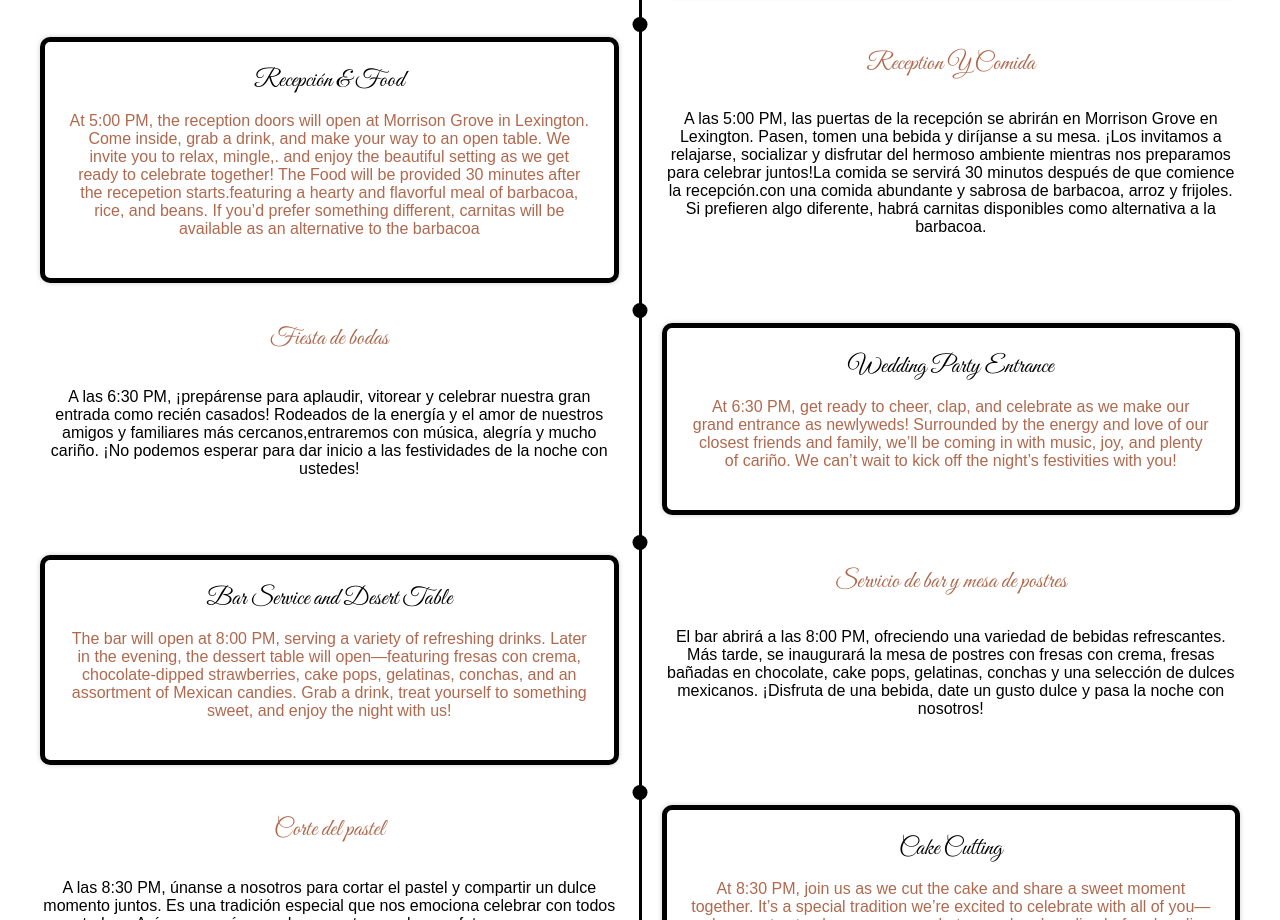
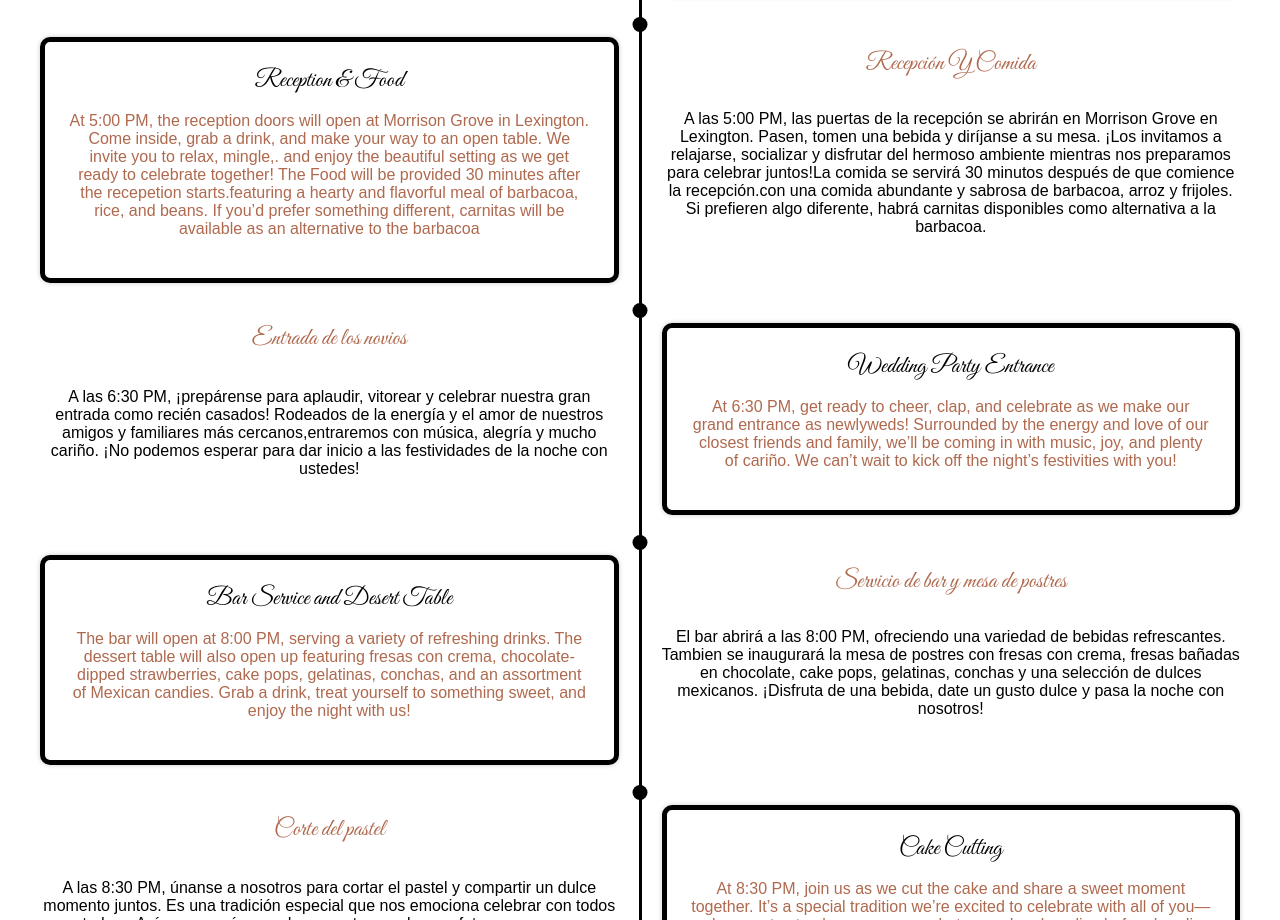
Before and after one commit to TechSpooky/Wedding-Website, a plain HTML site: page Events.html in a window 1280 px wide. Shown: the part 458-1378 px from the top of the page. Drawn offline with Linux system fonts and the light colour scheme.

Commit message:
Update Events.html

```diff
--- a/Events.html
+++ b/Events.html
@@ -74,7 +74,7 @@
             </div>
 
             <div class="timeline__componentBG">
-                <h2 class = "TLh2">Recepción & Food</h2>
+                <h2 class = "TLh2">Reception & Food</h2>
                 <p class ="fontsize">At 5:00 PM, the reception doors will open at Morrison Grove in Lexington. Come inside, grab a drink,
                      and make your way to an open table. We invite you to relax, mingle,. and enjoy the beautiful setting as we get ready to celebrate together!
                      The Food will be provided 30 minutes after the recepetion starts.featuring a hearty and flavorful meal of barbacoa, rice, and
@@ -86,7 +86,7 @@
 
             </div>
             <div class="timeline__component">
-                <div class = "Stimeline__dateL">Reception Y Comida </div>
+                <div class = "Stimeline__dateL">Recepción Y Comida </div>
                 <p class = "Sfontsize"> A las 5:00 PM, las puertas de la recepción se abrirán en Morrison Grove en Lexington. Pasen,
                     tomen una bebida y diríjanse a su mesa. ¡Los invitamos a relajarse, socializar y disfrutar del hermoso ambiente
                     mientras nos preparamos para celebrar juntos!La comida se servirá 30 minutos después de que comience la recepción.con una comida abundante y sabrosa de barbacoa, arroz y frijoles. Si
@@ -94,7 +94,7 @@
             </div>
 
             <div class="timeline__component">
-                <div class = "Stimeline__date">Fiesta de bodas</div>
+                <div class = "Stimeline__date">Entrada de los novios</div>
                 <p class = "Sfontsize">A las 6:30 PM, ¡prepárense para aplaudir, vitorear y celebrar nuestra gran entrada como recién casados! Rodeados de la energía
                     y el amor de nuestros amigos y familiares más cercanos,entraremos con música, alegría y mucho cariño. ¡No
                     podemos esperar para dar inicio a las festividades de la noche con ustedes!</p>
@@ -115,8 +115,8 @@
             </div>
             <div class="timeline__componentBG">
                 <h2 class = "TLh2">Bar Service and Desert Table</h2>
-                <p class ="fontsize">The bar will open at 8:00 PM, serving a variety of refreshing drinks. Later in the evening,
-                    the dessert table will open—featuring fresas con crema, chocolate-dipped strawberries, cake pops, gelatinas, conchas,
+                <p class ="fontsize">The bar will open at 8:00 PM, serving a variety of refreshing drinks.
+                    The dessert table will also open up featuring fresas con crema, chocolate-dipped strawberries, cake pops, gelatinas, conchas,
                     and an assortment of Mexican candies. Grab a drink, treat yourself to something sweet, and enjoy the night with us!</p>
             </div>
 
@@ -126,7 +126,7 @@
             </div>
             <div class="timeline__component">
                 <div class = "Stimeline__dateL">Servicio de bar y mesa de postres</div>
-                <P class = "Sfontsize">El bar abrirá a las 8:00 PM, ofreciendo una variedad de bebidas refrescantes. Más tarde,
+                <P class = "Sfontsize">El bar abrirá a las 8:00 PM, ofreciendo una variedad de bebidas refrescantes. Tambien
                     se inaugurará la mesa de postres con fresas con crema, fresas bañadas en chocolate, cake pops, gelatinas, conchas y
                     una selección de dulces mexicanos. ¡Disfruta de una bebida, date un gusto dulce y pasa la noche con nosotros!</P>
             </div>
```
